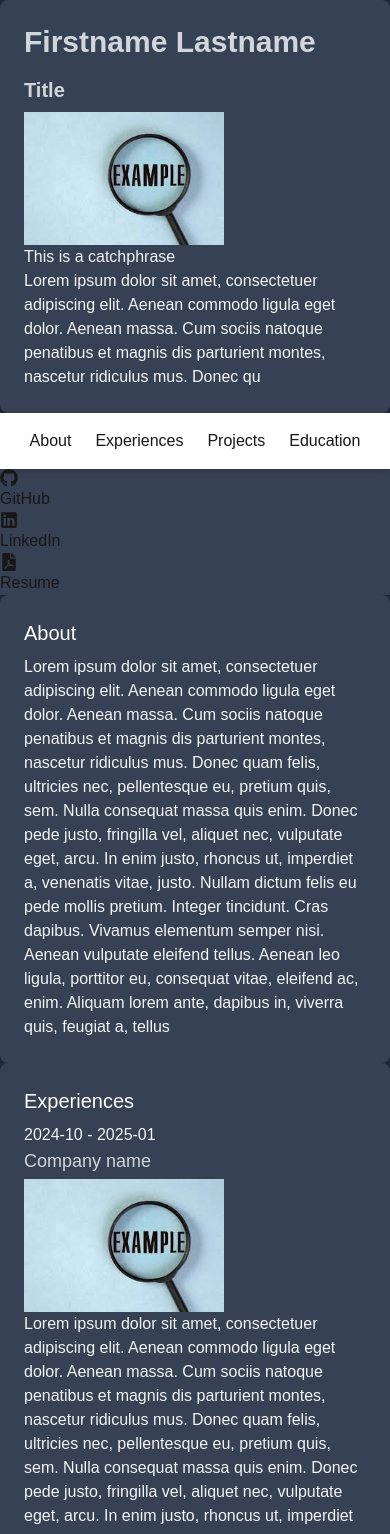
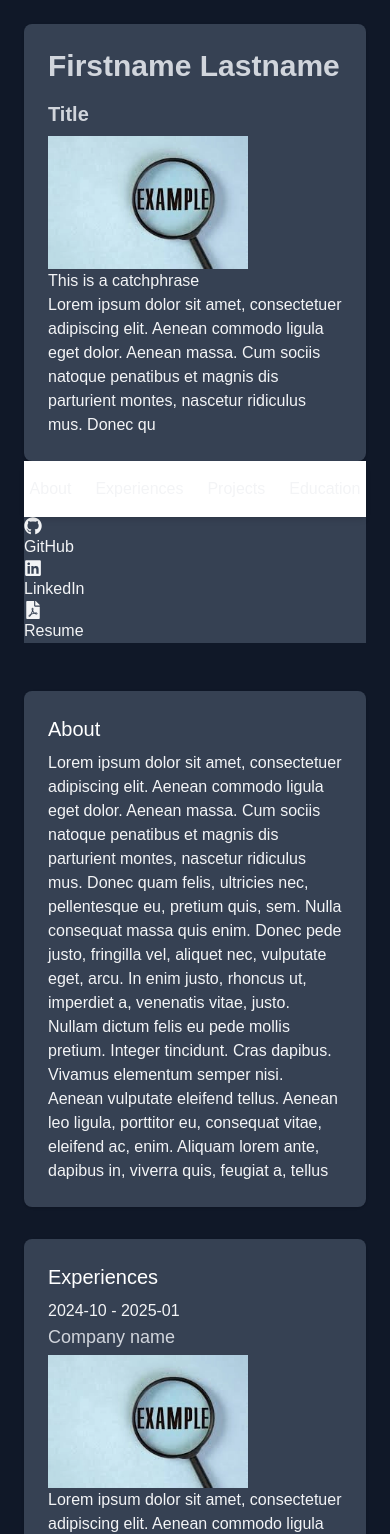
Before and after one commit to flo-ct/portfolio, a Next.js app: page / in a window 390 px wide. Shown: the top 1534 px of the page. Built offline with nearby package versions, Linux system fonts and the light colour scheme.

Commit message:
style(page.tsx): Adding responsiveness

```diff
--- a/src/app/page.tsx
+++ b/src/app/page.tsx
@@ -9,14 +9,18 @@ import { FSocialNetworks } from "../components/cardSocialNetworks";
 
 export default function FHome() {
   return (
-    <main className="bg-gray-800">
+    <main className="bg-gray-800 flex flex-col md:flex-row min-h-screen">
+      <div className="w-full md:w-1/3 p-6 bg-gray-900 text-gray-100">
         <FHeader />
         <FNavigationMenu />
         <FSocialNetworks />
+      </div>
+      <div className="w-full md:w-2/3 p-6 space-y-8 bg-gray-900 text-gray-100">
         <FAbout />
         <FExperiences />
         <FProjects />
         <FEducation />
         <FFooter />
+      </div>
     </main>);
 }
```
Lines whose indentation alone changed are shown as unchanged.
